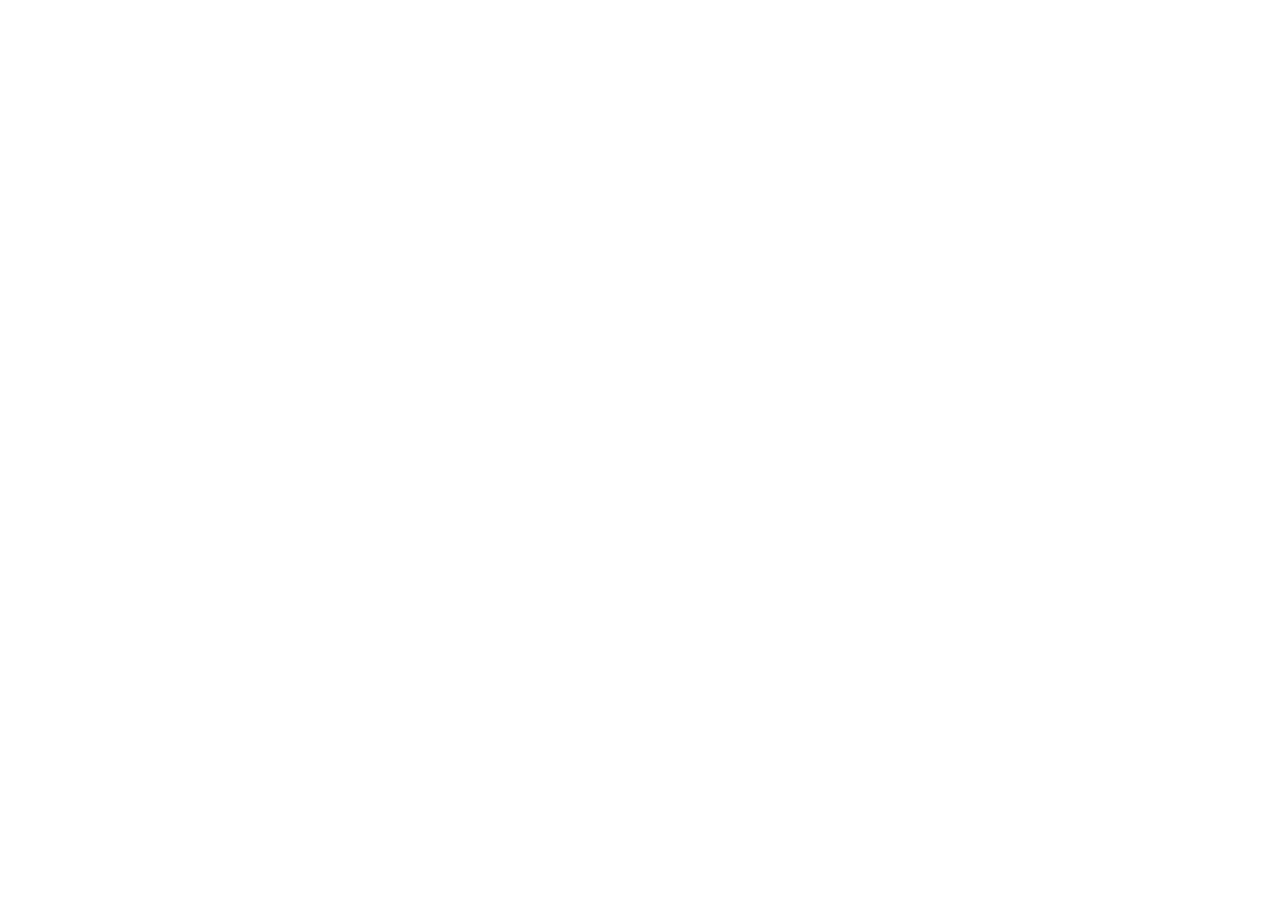
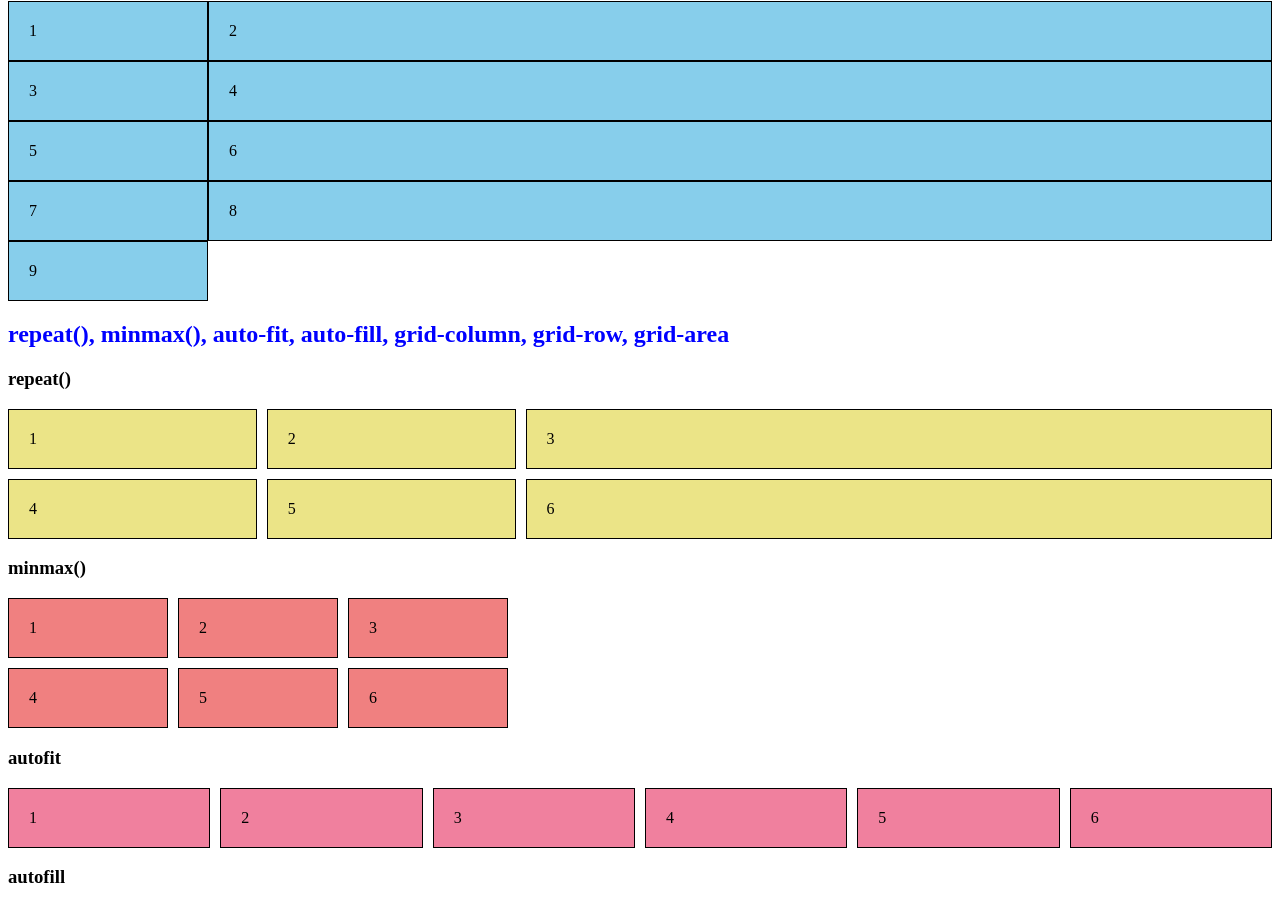
Before and after one commit to moseslearn082-hub/angular-learning, an Angular app: page /dashboard in a window 1280 px wide. Shown: the part 1553-2458 px from the top of the page. Before the commit the page ends 1495 px from the top, so only its background shows below. Built offline with nearby package versions, Linux system fonts and the light colour scheme.

Commit message:
learn the grid items

```diff
--- a/src/app/pages/dashboard/dashboard.css
+++ b/src/app/pages/dashboard/dashboard.css
@@ -55,3 +55,69 @@
     padding: 10px;
     margin: 10px;
 }
+
+
+/* Grid */
+.grid-container {
+     display:grid;
+     /* grid-template-columns: 1fr 1fr; */
+     /* grid-template-columns:repeat(3, 2fr);
+     gap: 10px;
+     grid-template-rows: 100px 200px 100px; */
+     grid-template-columns: 200px 1fr;
+}
+.grid-item{
+    background:skyblue;
+    padding:20px;
+    border:1px solid black;
+}
+/* repeat() */
+.repeat-container{
+    display:grid;
+   grid-template-columns: 1fr 1fr 3fr;
+   /* grid-template-columns: repeat(2, 200px); */
+    gap: 10px;
+}
+.repeat-item{
+    background:rgb(235, 228, 135);
+    padding:20px;
+    border:1px solid black;
+}
+
+/* minmax() */
+.minmax-container{
+    display:grid;
+    /* grid-template-columns: repeat(4, minmax(400px,2fr)); */
+    grid-template-columns: repeat(3, minmax(100px,1fr));
+    gap: 10px;
+    width: 500px;
+}
+.minmax-item{
+    background:lightcoral;
+    padding:20px;
+    border:1px solid black;
+}
+
+/* Auto fit */
+.autofit-container{
+    display:grid;
+    grid-template-columns: repeat(auto-fit, minmax(100px,1fr));
+    gap: 10px;
+}
+.autofit-item{
+    background:rgb(240, 128, 158);
+    padding:20px;
+    border:1px solid black;
+}
+
+/* Auto fill */
+.autofill-container{
+    display:grid;
+    grid-template-columns: repeat(auto-fill, minmax(100px,1fr));
+    gap: 10px;
+}
+.autofill-item{
+    background:rgb(128, 240, 175);
+    padding:20px;
+    border:1px solid black;
+}
--- a/src/app/pages/dashboard/dashboard.html
+++ b/src/app/pages/dashboard/dashboard.html
@@ -49,3 +49,61 @@
     <div class="box2">Box2</div>
     <div class="box3">Box3</div>
 </div>
+
+<h2> Grid </h2>
+
+<div class="grid-container">
+    <div class="grid-item">1</div>
+    <div class="grid-item">2</div>
+    <div class="grid-item">3</div>
+    <div class="grid-item">4</div>
+    <div class="grid-item">5</div>
+    <div class="grid-item">6</div>
+    <div class="grid-item">7</div>
+    <div class="grid-item">8</div>
+    <div class="grid-item">9</div>
+</div>
+
+<h2 style="color:blue"> repeat(), minmax(), auto-fit, auto-fill, grid-column, grid-row, grid-area </h2>
+
+<h3> repeat() </h3>
+<div class="repeat-container">
+    <div class="repeat-item">1</div>
+    <div class="repeat-item">2</div>
+    <div class="repeat-item">3</div>
+    <div class="repeat-item">4</div>
+    <div class="repeat-item">5</div>
+    <div class="repeat-item">6</div>
+</div>
+
+<h3> minmax() </h3>
+<div class="minmax-container">
+    <div class="minmax-item">1</div>
+    <div class="minmax-item">2</div>
+    <div class="minmax-item">3</div>
+    <div class="minmax-item">4</div>
+    <div class="minmax-item">5</div>
+    <div class="minmax-item">6</div>
+</div>
+
+
+<h3> autofit </h3>
+<div class="autofit-container">
+    <div class="autofit-item">1</div>
+    <div class="autofit-item">2</div>
+    <div class="autofit-item">3</div>
+    <div class="autofit-item">4</div>
+    <div class="autofit-item">5</div>
+    <div class="autofit-item">6</div>
+</div>
+
+
+<h3> autofill </h3>
+<div class="autofill-container">
+    <div class="autofill-item">1</div>
+    <div class="autofill-item">2</div>
+    <div class="autofill-item">3</div>
+    <div class="autofill-item">4</div>
+    <div class="autofill-item">5</div>
+    <div class="autofill-item">6</div>
+</div>
```
